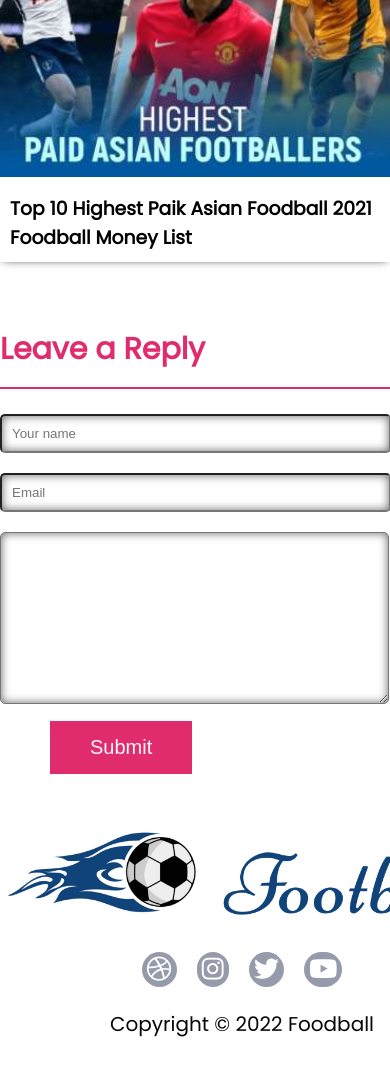
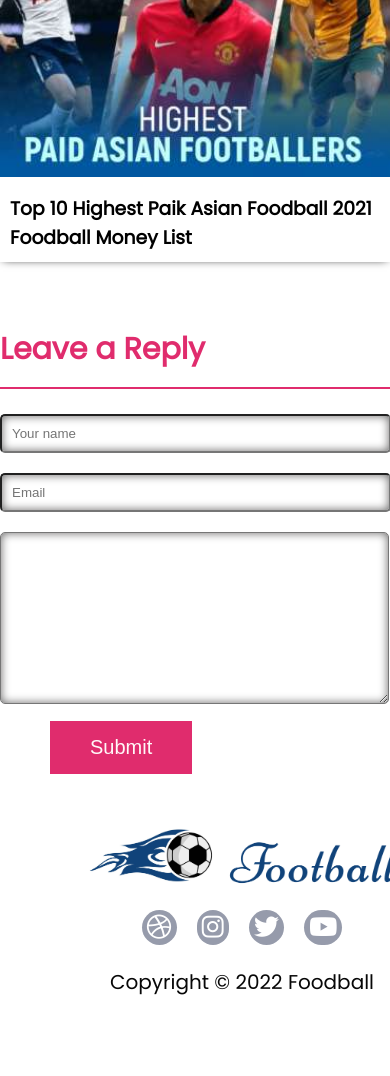
Before and after one commit to Humaiun-Manik/responsive-football, a plain HTML site: page index.html in a window 390 px wide. Shown: the part 10287-11363 px from the top of the page. Drawn offline with Linux system fonts and the light colour scheme.

Commit message:
media query

```diff
--- a/styles/style.css
+++ b/styles/style.css
@@ -257,4 +257,7 @@ footer{
     #reply{
         width: 94%;
     }
+    .footer-logo {
+        width: 65%;
+    }
 }
```
